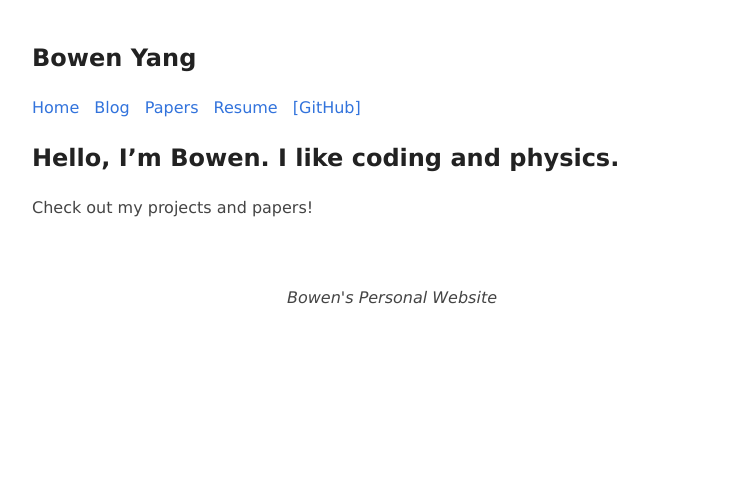
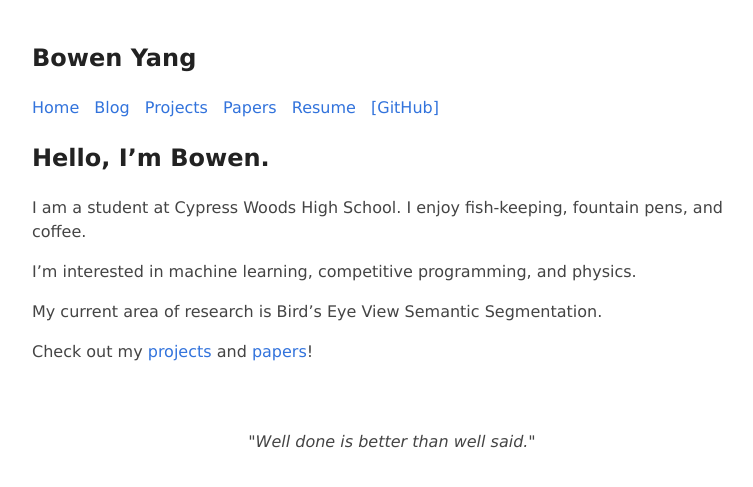
Before and after one commit to bluffish/bluffish.github.io, a Jekyll site: the page built from index.md, in a window 1280 px wide. Shown: the top 487 px of the page, without its empty margins (248-1001 px from the left). Built offline with Jekyll 4.4.1, drawn with Linux system fonts in a browser that asks for light colours.

Commit message:
add projects, several other changes

```diff
--- a/_config.yml
+++ b/_config.yml
@@ -37,6 +37,7 @@ future: false
 Blog: /blog
 
 links:
+  Projects: /projects
   Papers: /papers
   Resume: /assets/resume.pdf
 
--- a/_includes/footer.html
+++ b/_includes/footer.html
@@ -1,3 +1,3 @@
 <footer class="bottom-footer">
-    <i>Bowen's Personal Website</i>
+    <i>"Well done is better than well said."</i>
 </footer>
--- a/index.md
+++ b/index.md
@@ -4,6 +4,12 @@ title: Hello
 ---
 
 
-## Hello, I'm Bowen. I like coding and physics.
+## Hello, I'm Bowen.
 
-Check out my projects and papers!
+I am a student at Cypress Woods High School. I enjoy fish-keeping, fountain pens, and coffee.
+
+I'm interested in machine learning, competitive programming, and physics.
+
+My current area of research is Bird's Eye View Semantic Segmentation.
+
+Check out my [projects]({% link projects.md %}) and [papers]({% link papers.md %})!
```
Also changed, not shown: papers.md (+8 -5 lines), projects.md (added, +8 -0 lines).
